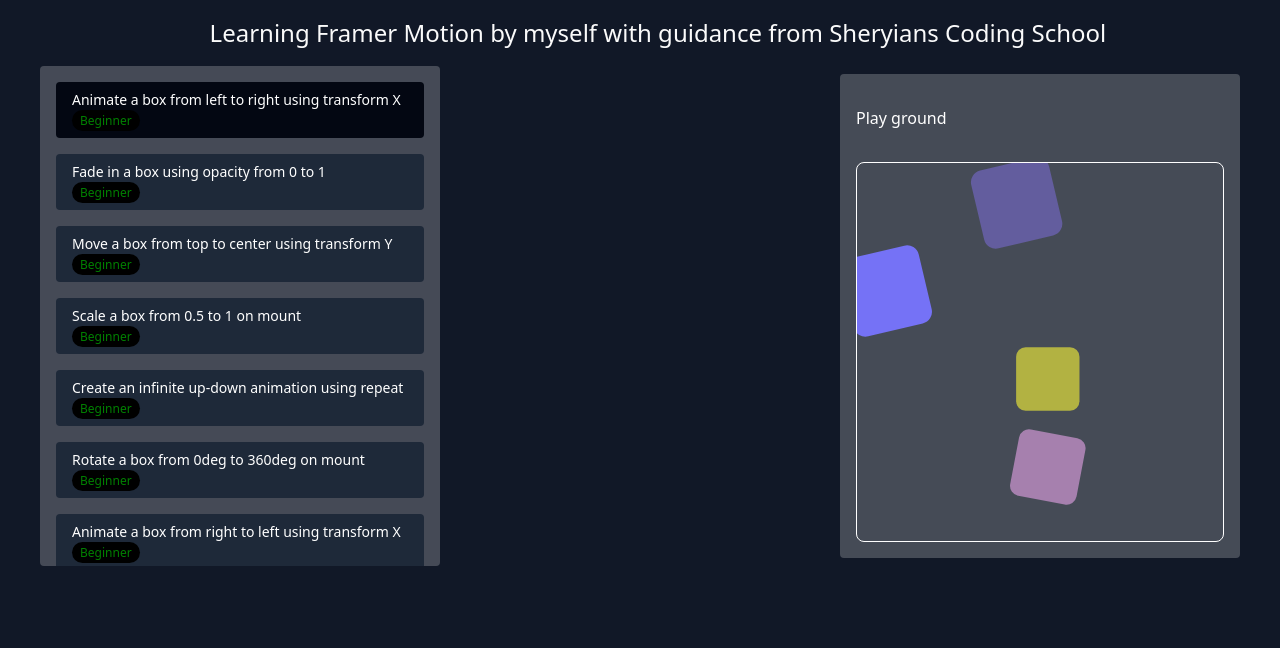
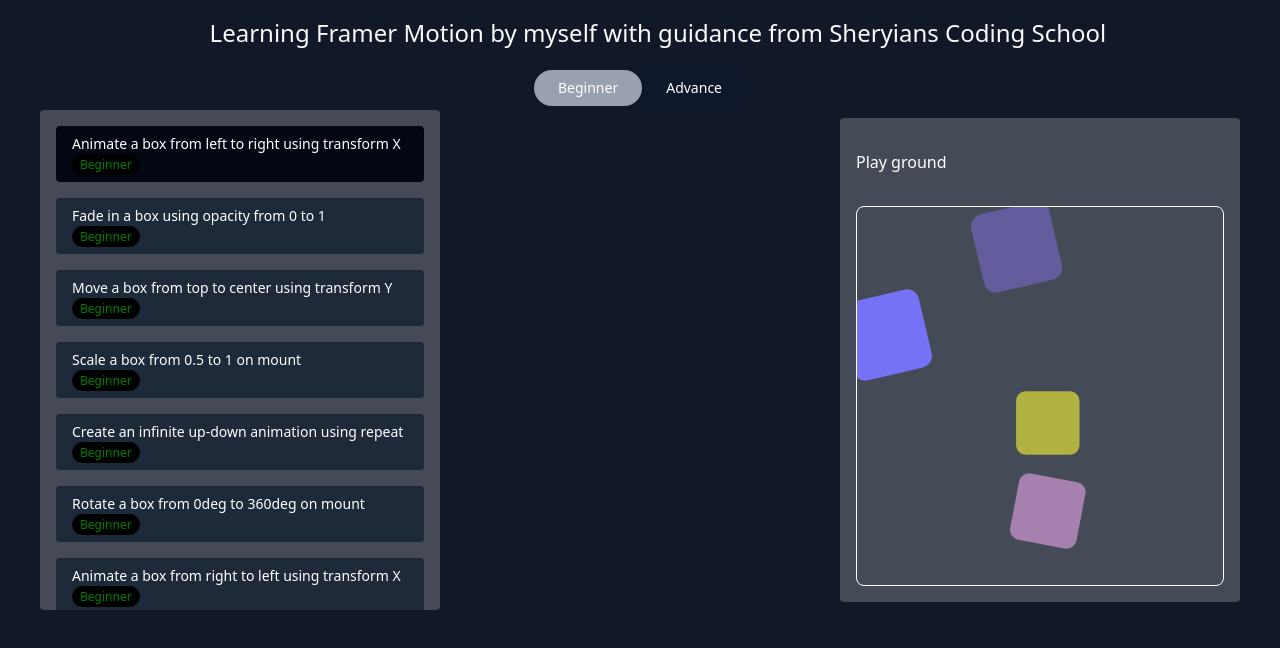
Before and after one commit to riiteshMishra/Framer_Motion, a React (Vite) app: page / in a window 1280 px wide. Shown: the top 648 px of the page. Built offline with nearby package versions, Linux system fonts and the light colour scheme.

Commit message:
Add Advance component and Switch for navigation between Beginner and Advance sections

```diff
--- a/src/App.jsx
+++ b/src/App.jsx
@@ -3,12 +3,14 @@
 import Main from "./assets/components/Main";
 import { useEffect, useState } from "react";
 import SplashScreen from "./assets/pages/SplashScreen";
+import Switch from "./assets/components/Advance/Switch";
+import Advance from "./assets/components/Advance/Index";
 
 const App = () => {
   const [windowLoaded, setWindowLoaded] = useState(false);
+  const [active, setActive] = useState("Beginner");
 
   useEffect(() => {
-
     const timer = setTimeout(() => {
       setWindowLoaded(true);
     }, 3000);
@@ -23,7 +25,9 @@
   return (
     <div className="min-h-screen w-full bg-gray-900">
       <Header />
-      <Main />
+
+      <Switch active={active} setActive={setActive} />
+      {active === "Beginner" ? <Main /> : <Advance />}
     </div>
   );
 };
--- /dev/null
+++ b/src/assets/components/Advance/Index.jsx
@@ -0,0 +1,9 @@
+import React from 'react'
+
+const Advance = () => {
+  return (
+    <div>Advance</div>
+  )
+}
+
+export default Advance
--- /dev/null
+++ b/src/assets/components/Advance/Switch.jsx
@@ -0,0 +1,39 @@
+import { motion } from "framer-motion";
+
+const Switch = ({ active, setActive }) => {
+  const tabs = ["Beginner", "Advance"];
+
+  return (
+    <div className="max-w-xl mx-auto">
+      <div className="relative w-fit mx-auto bg-slate-900 p-1 rounded-full">
+        <div className="flex relative">
+          {tabs.map((tab) => (
+            <button
+              key={tab}
+              onClick={() => setActive(tab)}
+              className={`relative z-10 px-6 py-2 text-sm font-medium rounded-full   cursor-pointer
+                ${active === tab ? "text-black" : "text-white/70"}`}
+            >
+              {tab}
+
+              {/*  Sliding indicator */}
+              {active === tab && (
+                <motion.span
+                  layoutId="active-pill"
+                  className=" absolute inset-0 bg-gray-400 rounded-full -z-10"
+                  transition={{
+                    type: "spring",
+                    stiffness: 300,
+                    damping: 25,
+                  }}
+                />
+              )}
+            </button>
+          ))}
+        </div>
+      </div>
+    </div>
+  );
+};
+
+export default Switch;
--- a/src/assets/data/nav-links.js
+++ b/src/assets/data/nav-links.js
@@ -83,3 +83,87 @@
     text: "Create a modal animation using scale and opacity with AnimatePresence",
   },
 ];
+
+// advance qn
+export const advancedDetails = [
+  {
+    id: 1,
+    text: "Create a page transition animation using variants and AnimatePresence",
+  },
+  {
+    id: 2,
+    text: "Create a scroll progress bar using useScroll and useTransform",
+  },
+  {
+    id: 3,
+    text: "Create a parallax effect using scroll-linked animations",
+  },
+  {
+    id: 4,
+    text: "Animate elements differently based on scroll direction",
+  },
+  {
+    id: 5,
+    text: "Create an animated navbar that hides on scroll down and shows on scroll up",
+  },
+  {
+    id: 6,
+    text: "Create an accordion with smooth height animation",
+  },
+  {
+    id: 7,
+    text: "Create a draggable card with snap-back using dragElastic",
+  },
+  {
+    id: 8,
+    text: "Create a swipe-to-dismiss card animation",
+  },
+  {
+    id: 9,
+    text: "Create a toast notification system with enter and exit animations",
+  },
+  {
+    id: 10,
+    text: "Create a skeleton loader using shimmer animation",
+  },
+  {
+    id: 11,
+    text: "Create an animated sidebar that slides in and out",
+  },
+  {
+    id: 12,
+    text: "Create an image gallery with shared layout (layoutId)",
+  },
+  {
+    id: 13,
+    text: "Create a tab switch animation using layout animations",
+  },
+  {
+    id: 14,
+    text: "Create a complex stagger animation using variants and custom delays",
+  },
+  {
+    id: 15,
+    text: "Create a timeline animation using async/await animation controls",
+  },
+  {
+    id: 16,
+    text: "Create a button with loading, success, and error animation states",
+  },
+  {
+    id: 17,
+    text: "Animate SVG path drawing using strokeDasharray",
+  },
+  {
+    id: 18,
+    text: "Create a floating action button with multi-step animation",
+  },
+  {
+    id: 19,
+    text: "Create a scroll-triggered counter animation",
+  },
+  {
+    id: 20,
+    text: "Create a page with reduced-motion support (accessibility)",
+  },
+];
```
